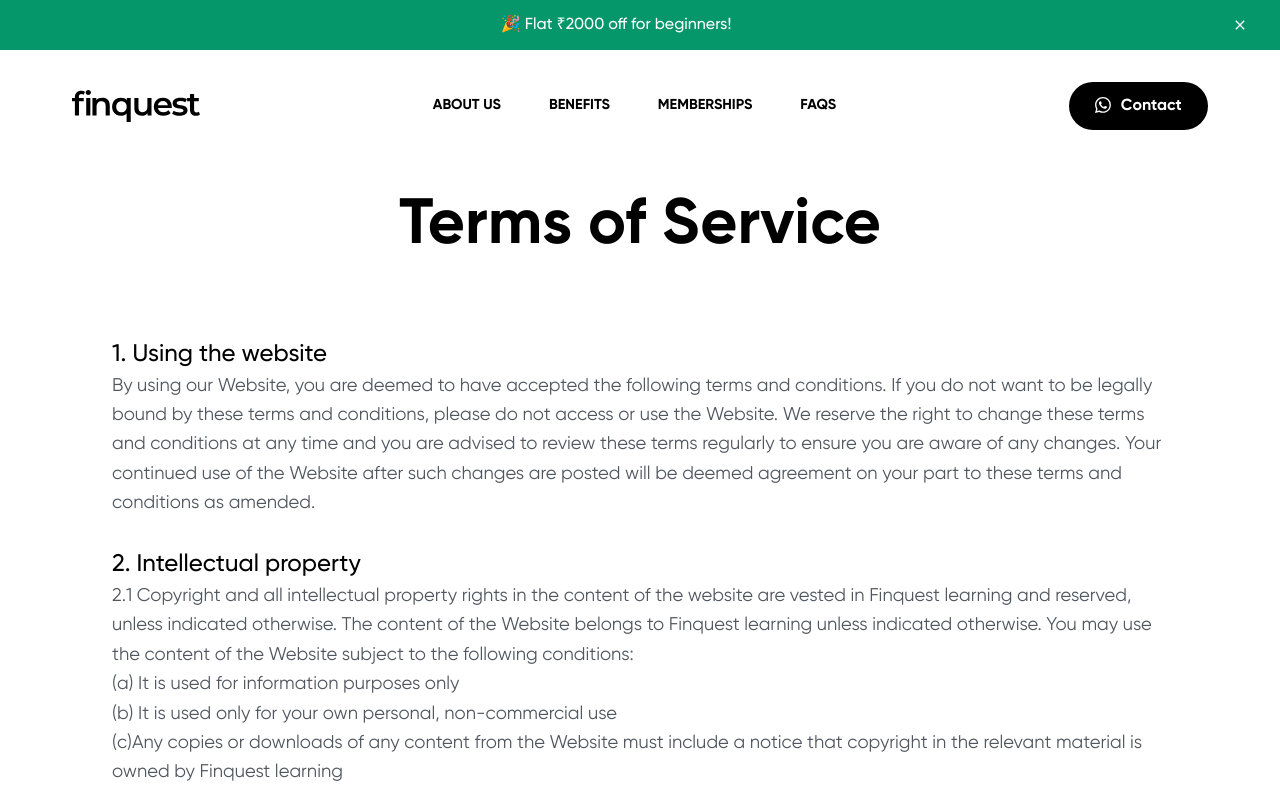
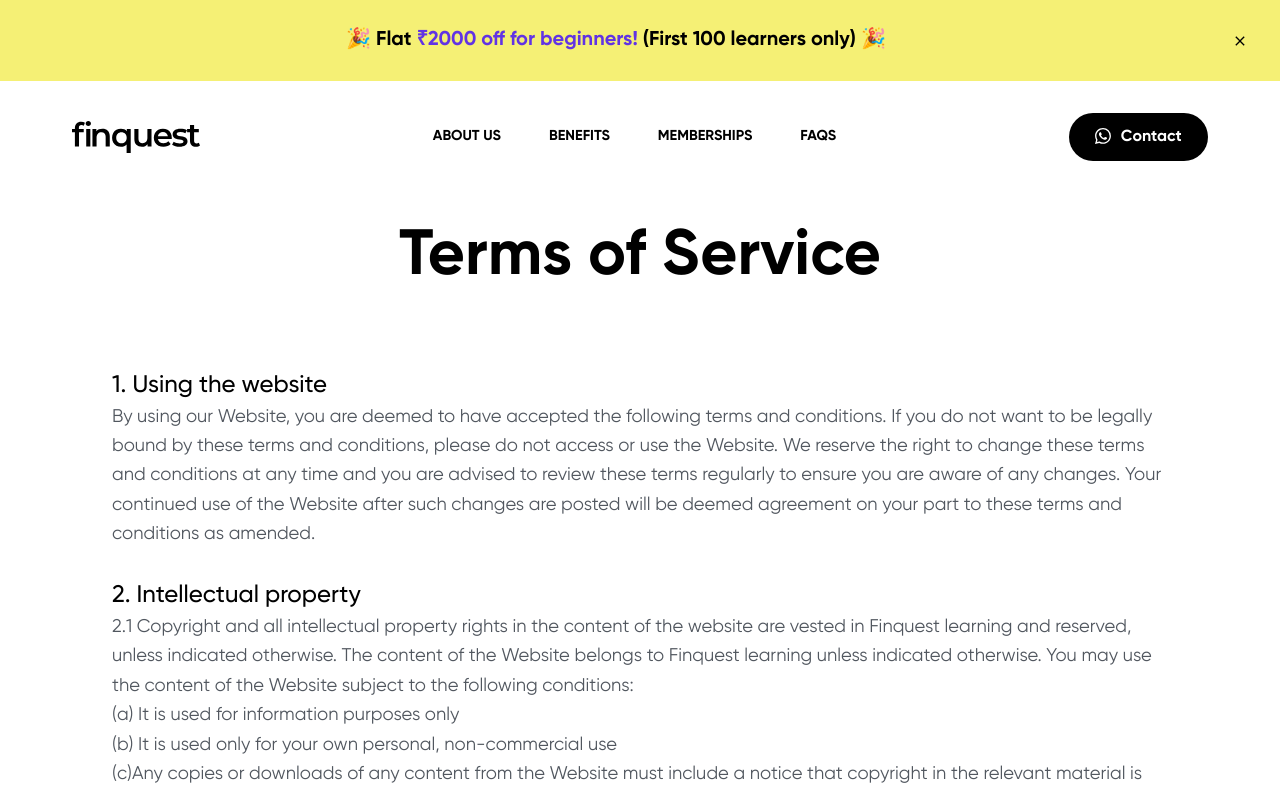
Before and after one commit to emanuelchristo/finquest, a Next.js app: page /terms-of-service in a window 1280 px wide. Shown: the top 791 px of the page. Built offline with nearby package versions, Linux system fonts and the light colour scheme.

Commit message:
design changes

```diff
--- a/components/Carousal.js
+++ /dev/null
@@ -1,2 +0,0 @@
-import { Swiper, SwiperSlide } from "swiper/react";
-import "swiper/css";
--- a/components/Pricing.js
+++ b/components/Pricing.js
@@ -218,6 +218,7 @@ function Card({
           JOIN NOW
         </motion.button>
       </a>
+      <span className={styles.money_back}>* 7 days money back guarantee</span>
     </div>
   );
 }
--- a/components/hero.module.css
+++ b/components/hero.module.css
@@ -184,7 +184,7 @@
 .consultation-button {
     margin-left: 1rem;
     color: #000;
-    background-color: #f1f3f5;
+    background-color: #fff;
 }
 
 .hero-arrow {
--- a/components/snackbar.module.css
+++ b/components/snackbar.module.css
@@ -1,30 +1,37 @@
 .wrapper {
-    height: 50px;
+    height: 81px;
 }
 
 .main {
-    background: rgb(5, 150, 105);
+    background: #F5F075;
     top: 0;
     left: 0;
     width: 100%;
     z-index: 99;
     display: flex;
     align-items: center;
-    height: 50px;
+    height: 81px;
     position: fixed;
 }
 
 .snack-text {
     flex: 1;
-    color: #fff;
-    font-size: 1rem;
-    font-weight: 500;
+    color: #000;
+    font-weight: 600;
+    font-size: 1.5;
+    line-height: 135%;
     text-align: center;
+
+}
+
+.snack-text>span {
+    color: #6133E4 !important;
+    max-width: 92%;
 }
 
 .snack-close {
     padding-right: 2rem;
-    color: #fff;
+    color: #000;
 }
 
 .snack-close:hover {
@@ -33,16 +40,13 @@
 
 @media (max-width: 639px) {
 
-    .main,
-    .wrapper {
-        height: 40px;
-    }
+
 
     .snack-text {
-        font-size: 0.9rem;
+        font-size: 1rem;
     }
 
     .snack-close {
-        padding-right: 1.25rem;
+        padding-right: 1rem;
     }
 }
--- a/pages/_app.js
+++ b/pages/_app.js
@@ -20,7 +20,7 @@ function MyApp({ Component, pageProps }) {
           content="4Cbyhz8hc0taFGG6F4lucI7JMMXJQe1y_Qa8qKscRnI"
         />
       </Head>
-      <Script
+      {/* <Script
         id="gtm-script"
         async
         src="https://www.googletagmanager.com/gtag/js?id=UA-247600968-1"
@@ -32,8 +32,17 @@ function MyApp({ Component, pageProps }) {
         gtag('js', new Date());
         gtag('config', 'UA-247600968-1');
         `}
-      </Script>
-      <Snackbar message=" 🎉  Flat ₹2000 off for beginners! " />
+      </Script> */}
+      <Snackbar
+        message={[
+          "🎉 Flat ",
+          <span id="offprice">₹2000 off for beginners!</span>,
+          " (First 100 learners only) 🎉",
+        ]}
+      />
+      {/* <Snackbar message="🎉 Flat&nbsp;
+          <span className={styles["offprice"]}>₹2000 off for beginners!</span>
+          &nbsp; (First 100 learners only) 🎉" /> */}
       <Component {...pageProps} />
 
       <Footer />
```
Also changed, not shown: components/Footer.js (+1 -7 lines), components/SnackBar.js (+13 -10 lines), components/pricing.module.css (+55 -0 lines), components/tabs.module.css (+12 -14 lines).
